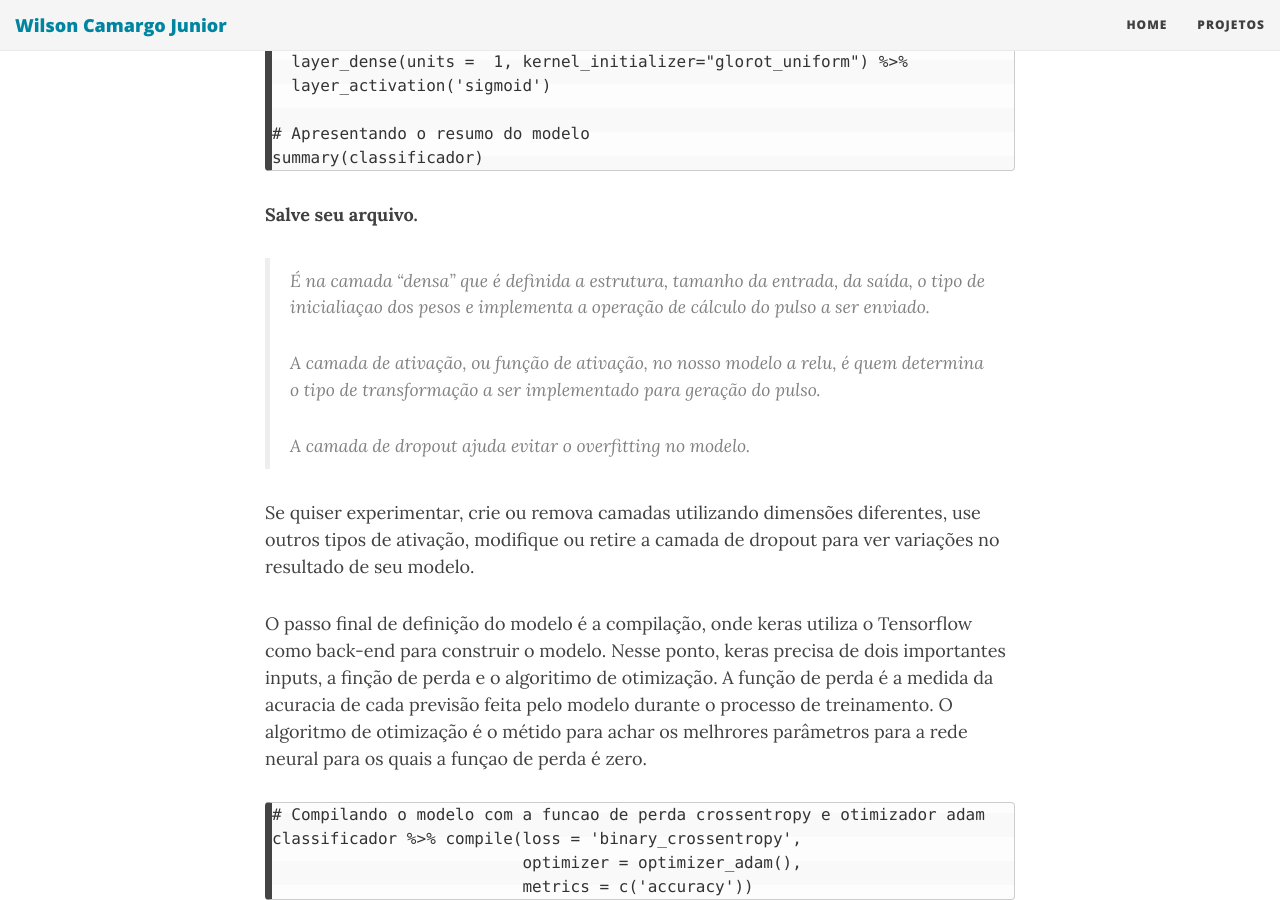
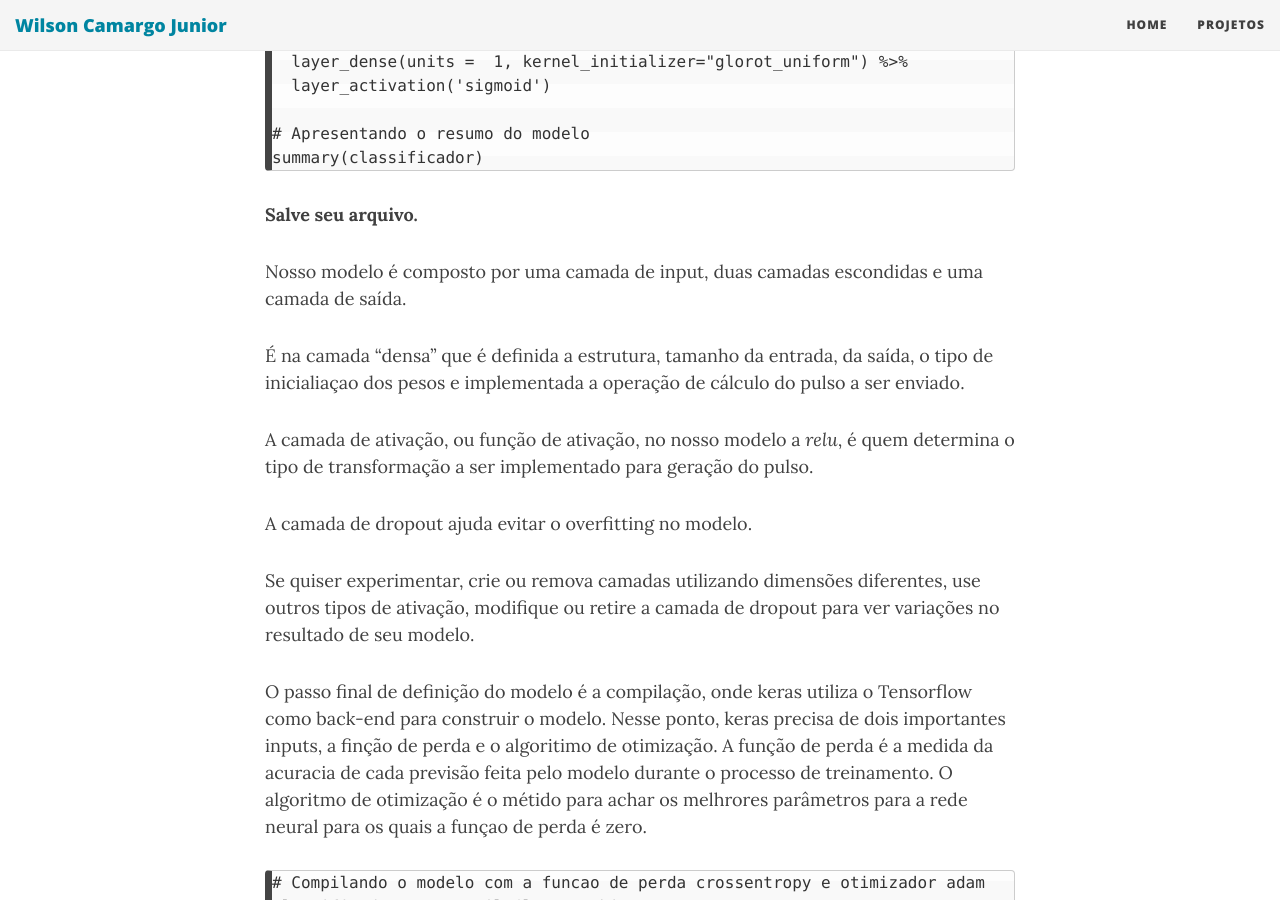
Before and after one commit to wilson-camargo-jr/teste, a Jekyll site: the page built from _posts/2018-06-28-ANN-ORE-P7.md, in a window 1280 px wide and 900 px high, scrolled down 17459 px. Built offline with Jekyll 4.4.1, drawn with Linux system fonts in a browser that asks for light colours; nearby versions of some CDN libraries; comment, search, counter and statistics services are not loaded.

Commit message:
Update 2018-06-28-ANN-ORE-P7.md

```diff
--- a/_posts/2018-06-28-ANN-ORE-P7.md
+++ b/_posts/2018-06-28-ANN-ORE-P7.md
@@ -396,11 +396,13 @@ summary(classificador)
 
 **Salve seu arquivo.**
 
->É na camada "densa" que é definida a estrutura, tamanho da entrada, da saída, o tipo de inicialiaçao dos pesos e implementa a operação de cálculo do pulso a ser enviado.
->
->A camada de ativação, ou função de ativação, no nosso modelo a _relu_, é quem determina o tipo de transformação a ser implementado para geração do pulso.
->
->A camada de dropout ajuda evitar o overfitting no modelo.
+Nosso modelo é composto por uma camada de input, duas camadas escondidas e uma camada de saída.
+
+É na camada "densa" que é definida a estrutura, tamanho da entrada, da saída, o tipo de inicialiaçao dos pesos e implementada a operação de cálculo do pulso a ser enviado.
+
+A camada de ativação, ou função de ativação, no nosso modelo a _relu_, é quem determina o tipo de transformação a ser implementado para geração do pulso.
+
+A camada de dropout ajuda evitar o overfitting no modelo.
 
 Se quiser experimentar, crie ou remova camadas utilizando dimensões diferentes, use outros tipos de ativação, modifique ou retire a camada de dropout para ver variações no resultado de seu modelo.
 
```
